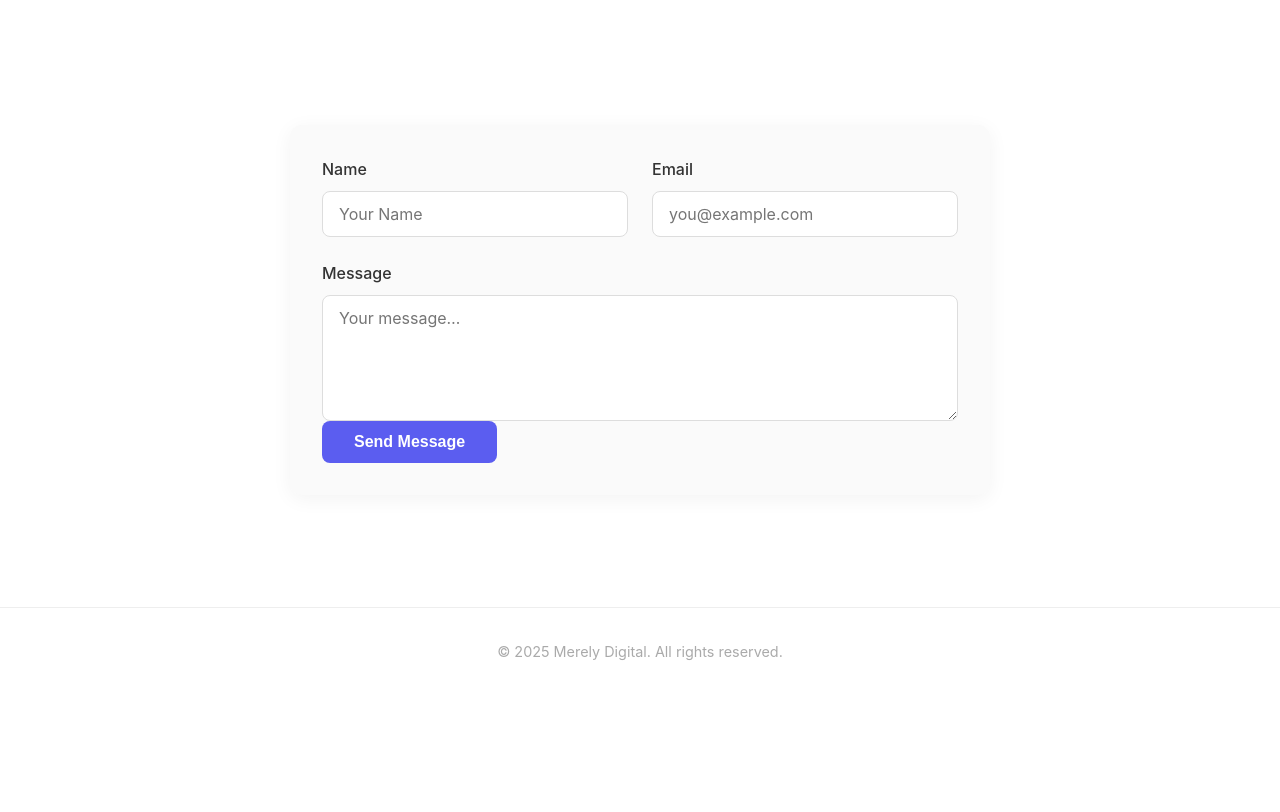
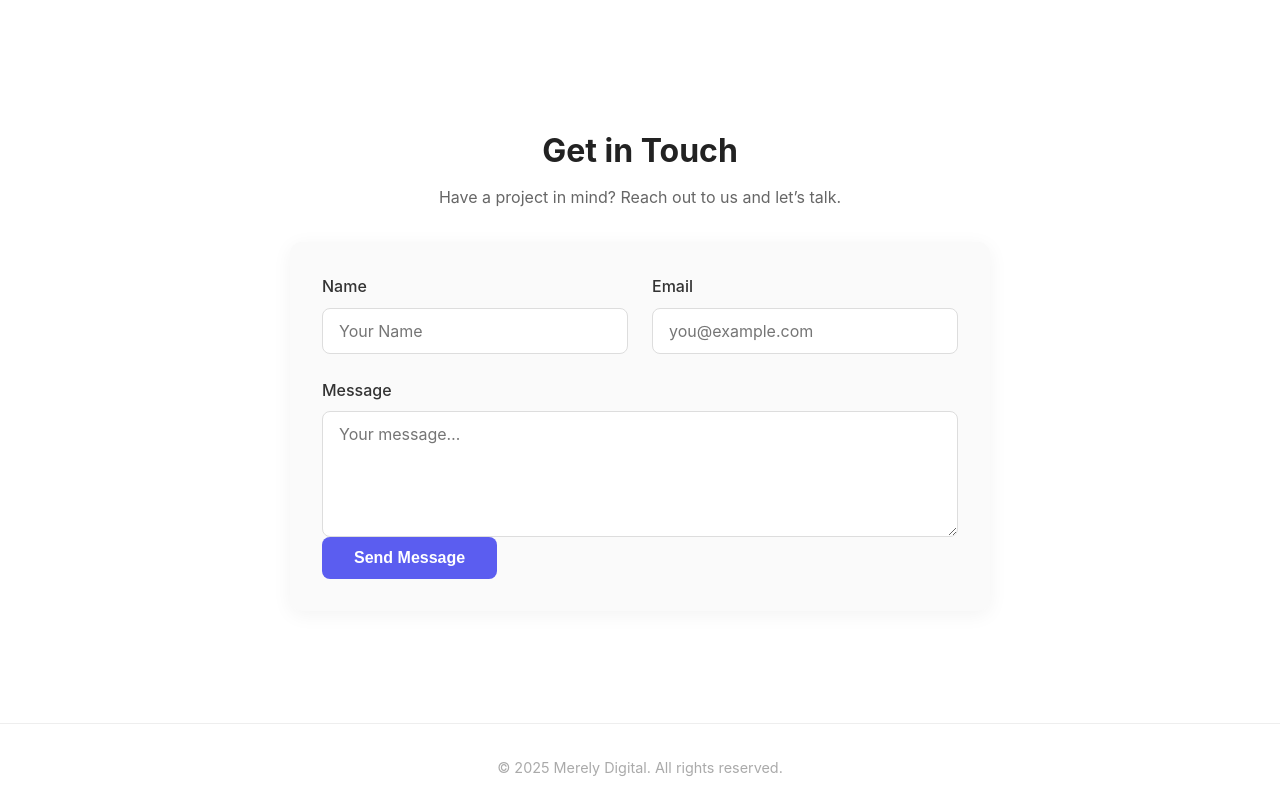
Before and after one commit to dangertoon/merely-digital, a plain HTML site: page index.html in a window 1280 px wide. Shown: the part 949-1761 px from the top of the page. Before the commit the page ends 1644 px from the top, so only its background shows below. Drawn offline with Linux system fonts and the light colour scheme.

Commit message:
Update index.html

```diff
--- a/index.html
+++ b/index.html
@@ -53,8 +53,12 @@
 
   <!-- Contact Section -->
  <section id="contact" class="section">
+  <div class="container">
+
+    <h2>Get in Touch</h2>
+    <p>Have a project in mind? Reach out to us and let’s talk.</p>
+
     <!-- Contact Form -->
-<div class="container">
     <form class="contact-form" action="https://formspree.io/f/yourFormId" method="POST">
       <div class="form-grid">
         <div class="form-group">
@@ -72,9 +76,10 @@
       </div>
       <button type="submit" class="btn-submit">Send Message</button>
     </form>
+
   </div>
+</section>
 
-  </section>
 
   <!-- Footer -->
   <footer>
```
Lines whose indentation alone changed are shown as unchanged.
